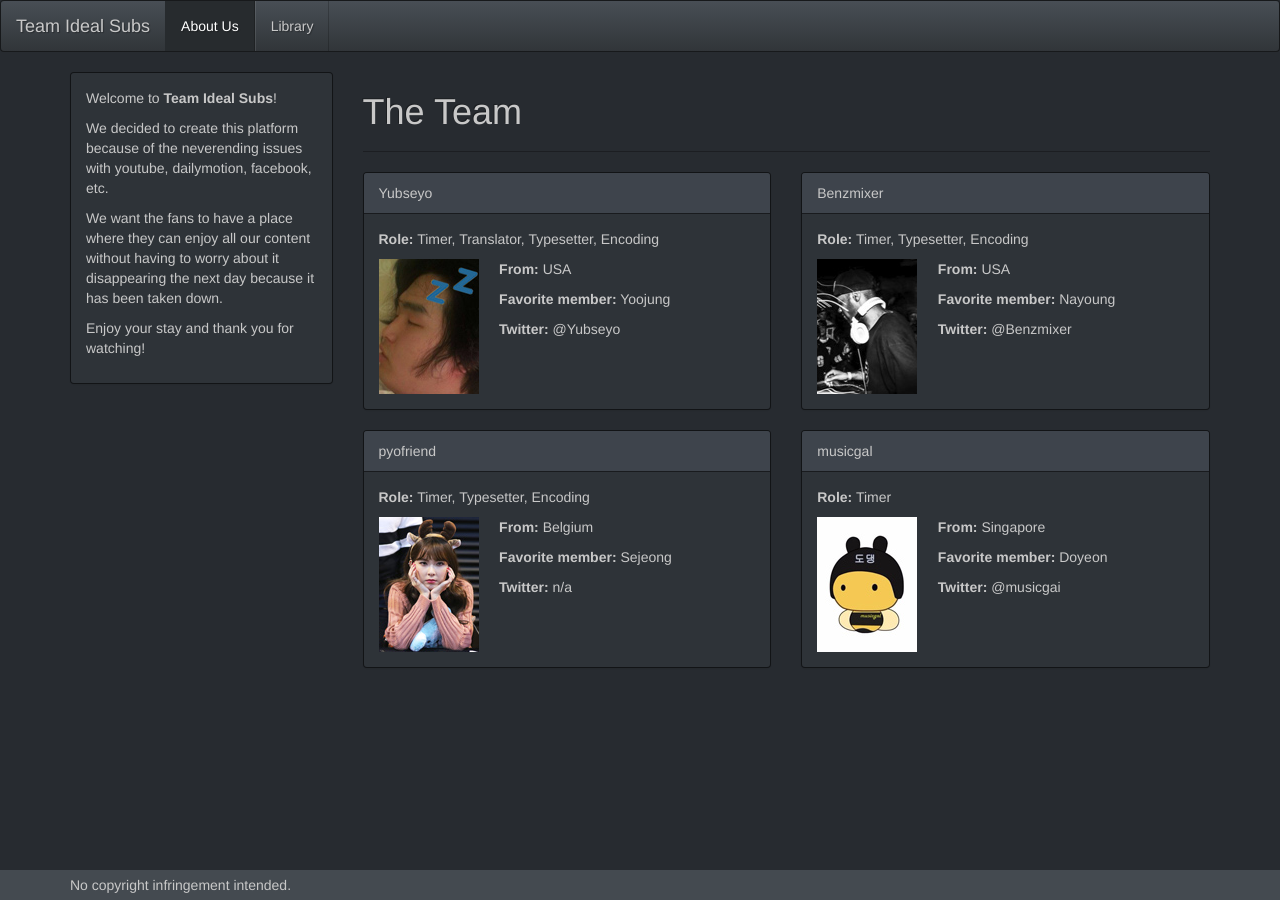
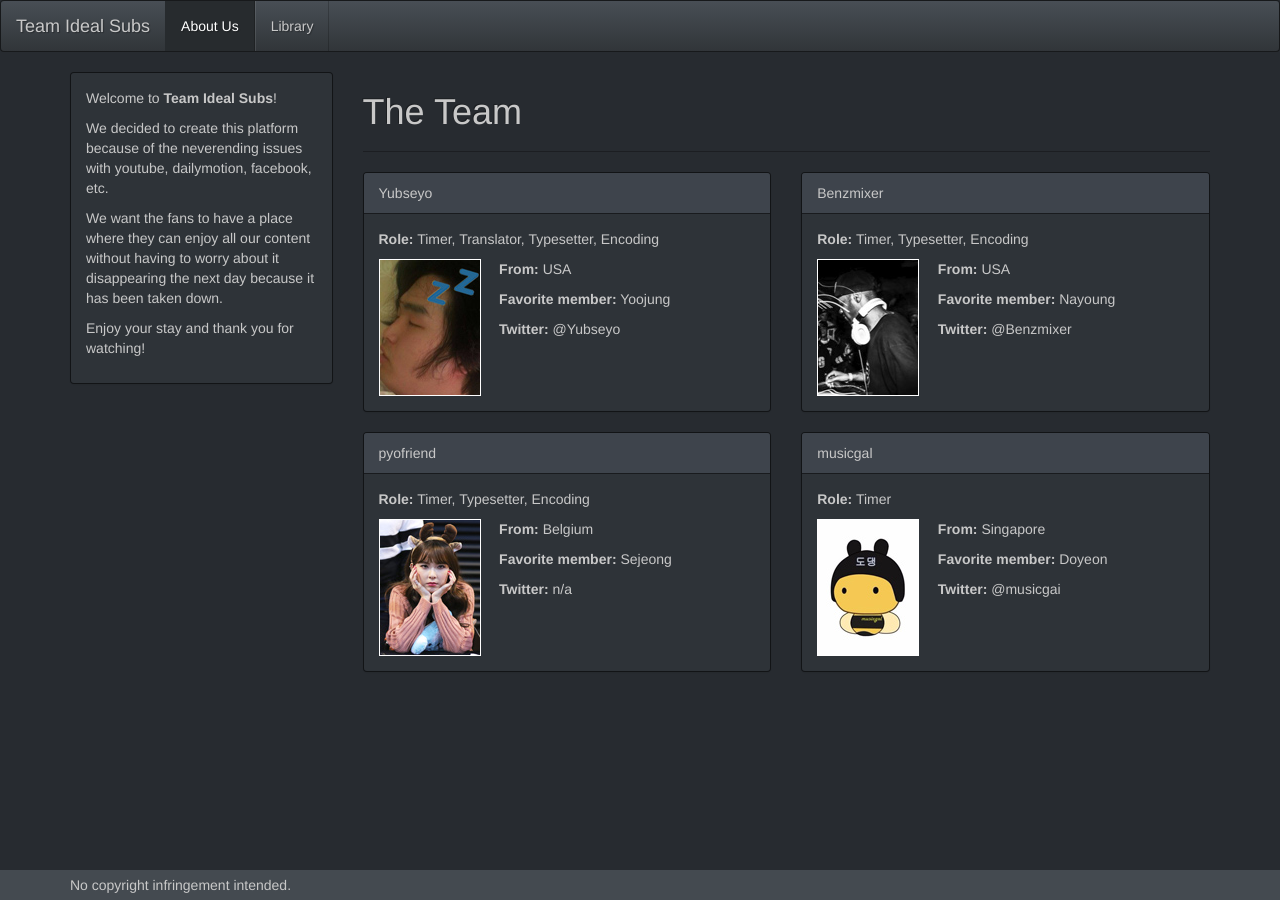
Before and after one commit to teamidealsubs/teamidealsubs.github.io, a Jekyll site: the page built from aboutus.html, in a window 1280 px wide. Built offline with Jekyll 4.4.1, drawn with Linux system fonts in a browser that asks for light colours; nearby versions of some CDN libraries.

Commit message:
add 1px white border to profile pics

```diff
--- a/aboutus.html
+++ b/aboutus.html
@@ -22,7 +22,7 @@ group: navigation
 					</div>
 				</div>
 				<div class="row">
-  					<div class="col-md-4"><img src="{{ ASSET_PATH }}/../../tis-profile-yubs.jpg"></div>
+  					<div class="col-md-4"><img class="profile-border" src="{{ ASSET_PATH }}/../../tis-profile-yubs.jpg"></div>
   					<div class="col-md-8 profile-content">
 						<p><strong>From:</strong> USA</p>
 						<p><strong>Favorite member:</strong> Yoojung</p>
@@ -43,7 +43,7 @@ group: navigation
 					</div>
 				</div>
 				<div class="row">
-  					<div class="col-md-4"><img src="{{ ASSET_PATH }}/../../tis-profile-benz.jpg"></div>
+  					<div class="col-md-4"><img class="profile-border" src="{{ ASSET_PATH }}/../../tis-profile-benz.jpg"></div>
   					<div class="col-md-8 profile-content">
 						<p><strong>From:</strong> USA</p>
 						<p><strong>Favorite member:</strong> Nayoung</p>
@@ -66,7 +66,7 @@ group: navigation
 					</div>
 				</div>
 				<div class="row">
-  					<div class="col-md-4"><img src="{{ ASSET_PATH }}/../../tis-profile-pyo.jpg"></div>
+  					<div class="col-md-4"><img class="profile-border" src="{{ ASSET_PATH }}/../../tis-profile-pyo.jpg"></div>
   					<div class="col-md-8 profile-content">
 						<p><strong>From:</strong> Belgium</p>
 						<p><strong>Favorite member:</strong> Sejeong</p>
@@ -87,7 +87,7 @@ group: navigation
 					</div>
 				</div>
 				<div class="row">
-  					<div class="col-md-4"><img src="{{ ASSET_PATH }}/../../tis-profile-mich.jpg"></div>
+  					<div class="col-md-4"><img class="profile-border" src="{{ ASSET_PATH }}/../../tis-profile-mich.jpg"></div>
   					<div class="col-md-8 profile-content">
 						<p><strong>From:</strong> Singapore</p>
 						<p><strong>Favorite member:</strong> Doyeon</p>
--- a/assets/themes/css/style.css
+++ b/assets/themes/css/style.css
@@ -101,3 +101,7 @@
 .profile-content {
   padding-left:0;
 }
+
+.profile-border {
+  border:1px solid white;
+}
```
